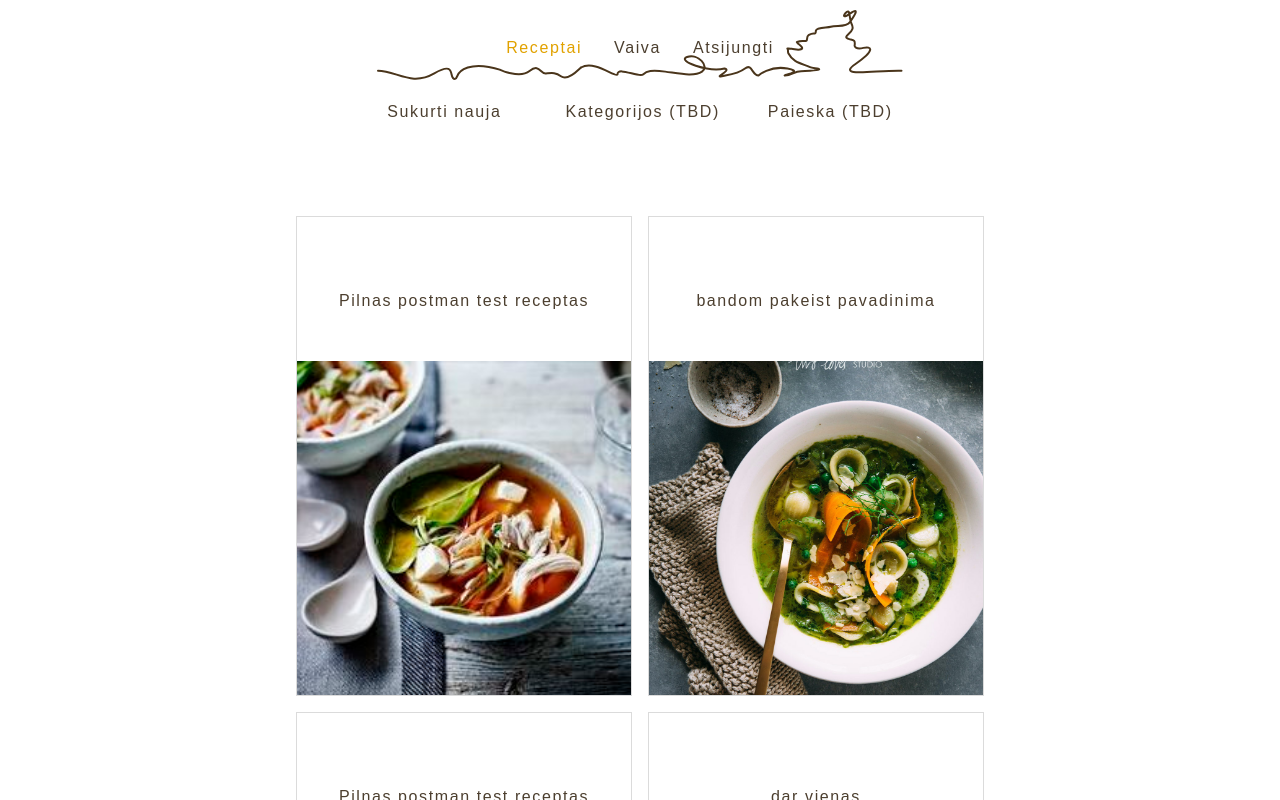
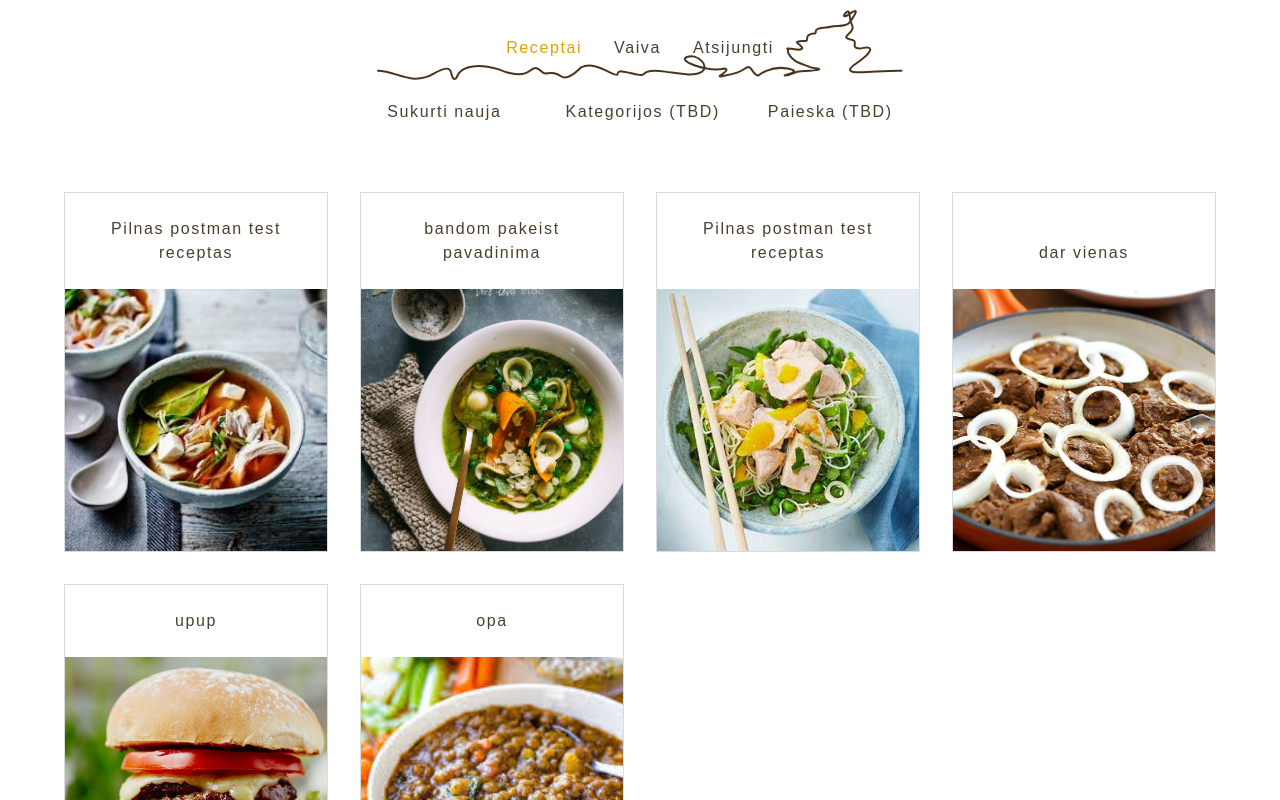
Before and after one commit to vaivabraz/recipes-frontend, a Next.js app: page /recipes in a window 1280 px wide. Shown: the top 800 px of the page. Built offline with nearby package versions, Linux system fonts and the light colour scheme.

Commit message:
improved recipes list page

```diff
--- a/src/components/groups/RecipesList/index.tsx
+++ /dev/null
@@ -1,28 +0,0 @@
-import React from "react";
-import styled from "styled-components";
-import RecipeCard from "./RecipeCard";
-import { RecipesListHardcoded } from "../../../hardcodedData";
-
-const RecipesList = () => {
-  return (
-    <MainContainer>
-      <List>
-        {RecipesListHardcoded.map((recipe) => (
-          <RecipeCard key={recipe.slug} recipe={recipe} />
-        ))}
-      </List>
-    </MainContainer>
-  );
-};
-
-const MainContainer = styled.main``;
-
-const List = styled.div`
-  padding-top: 3rem;
-  display: flex;
-  flex-wrap: wrap;
-  align-items: center;
-  justify-content: center;
-`;
-
-export default RecipesList;
--- a/src/pages/recipes/index.tsx
+++ b/src/pages/recipes/index.tsx
@@ -1,22 +1,12 @@
-import { RecipesList } from "../../components";
+import { RecipesList } from "../../pagesComponents";
 import { Layout } from "../../ui";
-import styled from "styled-components";
 
 const Recipes = () => {
   return (
     <Layout>
-      <BodyContainer>
-        <RecipesList />
-      </BodyContainer>
+      <RecipesList />
     </Layout>
   );
 };
 
-const BodyContainer = styled.div`
-  display: grid;
-  @media screen and (max-width: 940px) {
-    grid-template-columns: 100%;
-  }
-`;
-
 export default Recipes;
--- a/src/components/groups/RecipesList/RecipeCard.tsx
+++ b/src/pagesComponents/RecipesList/RecipeCard.tsx
@@ -1,8 +1,9 @@
 import React from "react";
 import styled from "styled-components";
-import { Colors } from "../../../constants";
+import { Colors } from "../../constants";
 import { useRouter } from "next/router";
-import { ShortRecipeType } from "../../../types";
+import { ShortRecipeType } from "../../types";
+import { Button } from "../../ui";
 
 interface IRecipeCard {
   recipe: ShortRecipeType;
@@ -16,6 +17,7 @@ const RecipeCard = ({ recipe }: IRecipeCard) => {
   const handleOnClick = () => {
     router.replace(`/recipes/${recipe.slug}`);
   };
+
   return (
     <Card onClick={handleOnClick}>
       <TitleContainer>
@@ -26,22 +28,9 @@ const RecipeCard = ({ recipe }: IRecipeCard) => {
   );
 };
 
-const Card = styled.button`
-  -webkit-transition-duration: 0.3s;
-  transition-duration: 0.4s;
-
-  background-color: ${Colors.Background};
-  border: 1px ${Colors.Border} solid;
-  width: 21rem;
-  height: 30rem;
-  margin: 0.5rem;
-  display: flex;
+const Card = styled(Button)`
   flex-direction: column;
-  align-items: center;
   justify-content: flex-end;
-  &:hover {
-    border: 1px ${Colors.BorderDarker} solid;
-  }
 `;
 
 const Image = styled.img`
@@ -49,11 +38,9 @@ const Image = styled.img`
 `;
 
 const TitleContainer = styled.div`
-  height: 7.5rem;
-  padding: 0.5rem;
+  padding: 1.5rem;
   align-items: center;
   justify-content: center;
-  display: flex;
 `;
 
 const Title = styled.p`
--- /dev/null
+++ b/src/pagesComponents/RecipesList/RecipesList.tsx
@@ -0,0 +1,24 @@
+import React from "react";
+import styled from "styled-components";
+import RecipeCard from "./RecipeCard";
+import { RecipesListHardcoded } from "../../hardcodedData";
+import { Row, Column } from "../../ui";
+
+const RecipesList = () => {
+  return (
+    <RecipesContainer>
+      {RecipesListHardcoded.map((recipe) => (
+        <Column large={3} medium={6} small={12}>
+          <RecipeCard key={recipe.slug} recipe={recipe} />
+        </Column>
+      ))}
+    </RecipesContainer>
+  );
+};
+
+//TODO: useViewPort? if phone - remove extra padding
+const RecipesContainer = styled(Row)`
+  padding: 0 1rem;
+`;
+
+export default RecipesList;
--- /dev/null
+++ b/src/pagesComponents/RecipesList/index.tsx
@@ -0,0 +1 @@
+export { default as RecipesList } from "./RecipesList";
--- /dev/null
+++ b/src/pagesComponents/index.ts
@@ -0,0 +1,3 @@
+export { RecipesList } from "./RecipesList";
+// export { default as FullRecipeView } from "./groups/FullRecipeView";
+// export { default as CreateNewRecipeView } from "./groups/CreateNewRecipeView";
--- a/src/ui/components/Button.tsx
+++ b/src/ui/components/Button.tsx
@@ -3,13 +3,14 @@ import styled from "styled-components";
 import { Colors } from "../../constants";
 
 interface buttonInterface extends ButtonHTMLAttributes<HTMLButtonElement> {
-  text: string;
+  text?: string;
 }
 
-const Button: React.FC<buttonInterface> = ({ text, ...buttonProps }) => {
+const Button: React.FC<buttonInterface> = ({ text, children, ...props }) => {
   return (
-    <ButtonBox {...buttonProps}>
-      <Text>{text}</Text>
+    <ButtonBox {...props}>
+      {children}
+      {text && <Text>{text}</Text>}
     </ButtonBox>
   );
 };
@@ -19,15 +20,17 @@ export default Button;
 const ButtonBox = styled.button`
   -webkit-transition-duration: 0.3s;
   transition-duration: 0.3s;
+  background-color: ${Colors.Background};
+  border: 1px ${Colors.Border} solid;
+  &:hover {
+    border: 1px ${Colors.BorderDarker} solid;
+  }
+
   display: flex;
+  flex: 1;
   align-items: center;
   justify-content: center;
   min-width: 6rem;
-  border: 1px ${Colors.Border} solid;
-  background-color: ${Colors.Background};
-  &:hover {
-    border: 1px ${Colors.BorderDarker} solid;
-  }
 `;
 
 const Text = styled.p`
--- a/src/ui/layout/Layout/Layout.tsx
+++ b/src/ui/layout/Layout/Layout.tsx
@@ -9,7 +9,7 @@ const Layout = (props) => (
     <Navbar />
     <SubMenu />
     <VSpace />
-    <BodyContainer>{props.children}</BodyContainer>
+    <Column>{props.children}</Column>
     <VSpace />
   </LayoutContainer>
 );
@@ -19,12 +19,4 @@ const LayoutContainer = styled(Column)`
   align-items: center;
 `;
 
-const BodyContainer = styled(Column).attrs(() => ({
-  small: 11,
-  medium: 10,
-  large: 10,
-}))`
-  padding: 0;
-`;
-
 export default Layout;
```
